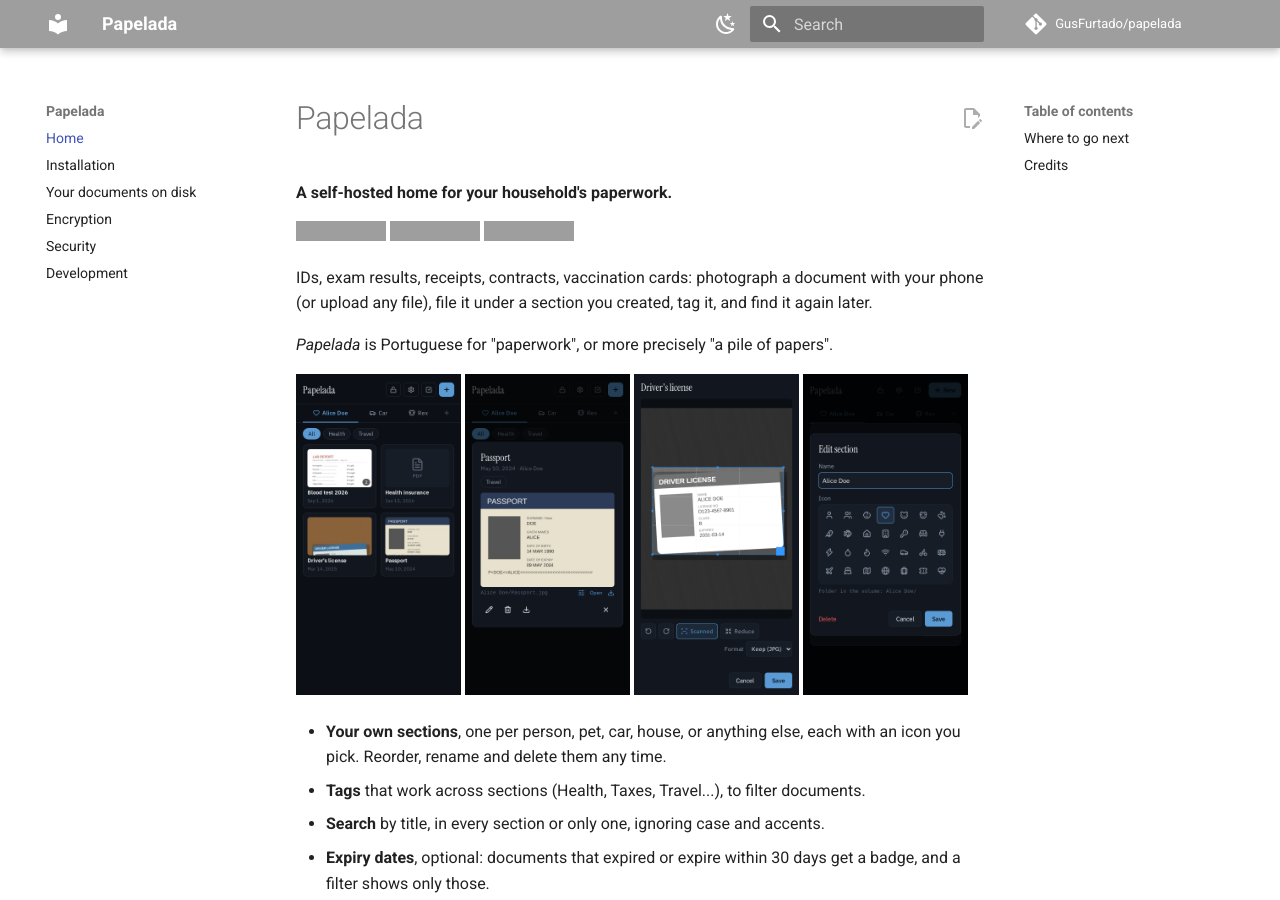
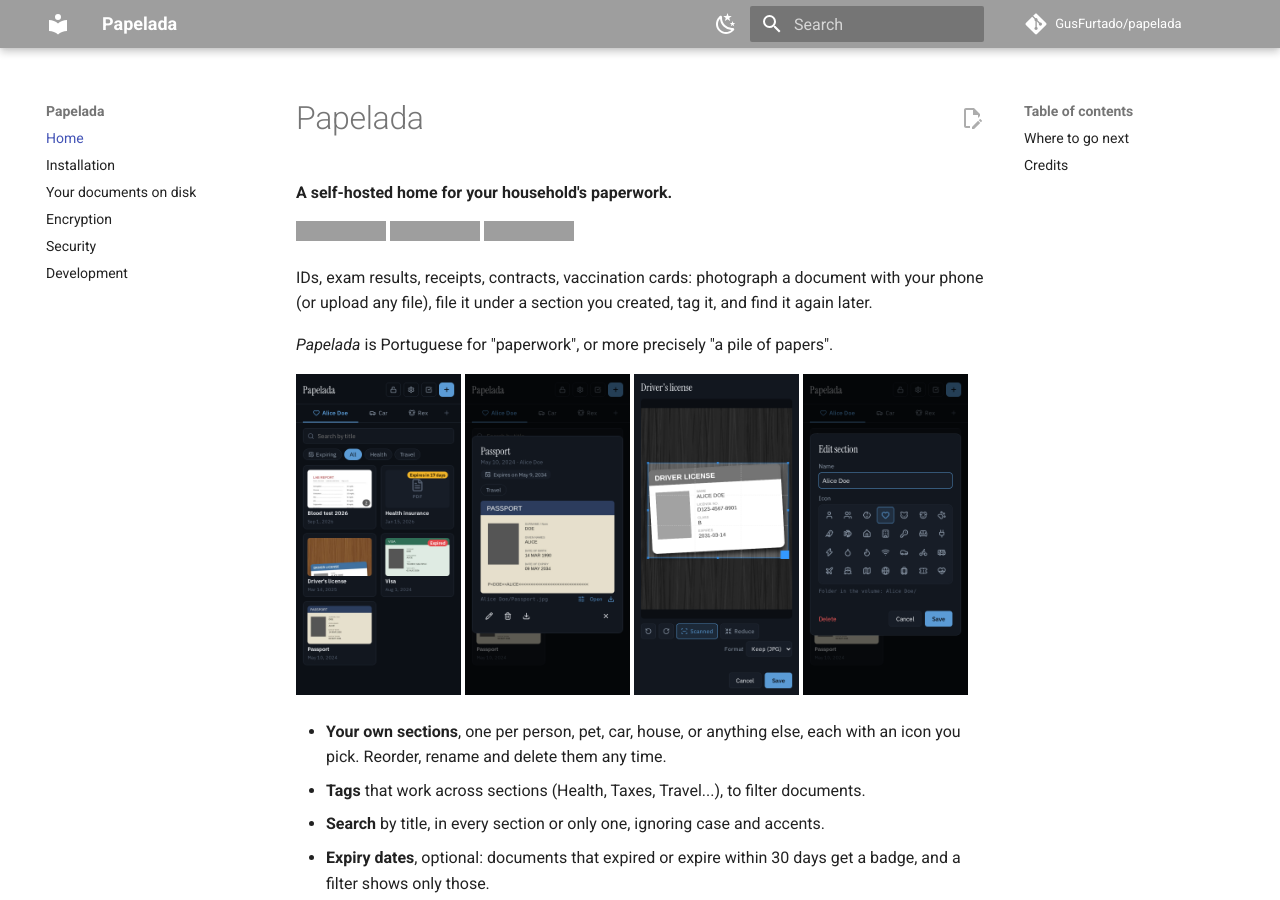
Before and after one commit to GusFurtado/papelada, an MkDocs documentation site: the page built from docs/index.md, in a window 1280 px wide and 900 px high. Built offline with MkDocs 1.6.1 and Material for MkDocs 9.7.7, drawn with Linux system fonts in a browser that asks for light colours; comment, search, counter and statistics services are not loaded; grey boxes are pictures that could not be loaded.

Commit message:
Update the docs screenshots for search and expiry dates (#25)
The list shows the search field, the Expiring chip and both expiry
badges (expiring soon, expired); the document view shows the passport's
expiry date. The page editor and section screenshots are retaken with
the same demo data and the current header, so the four match.

Co-authored-by: Claude Opus 5.5 <noreply@anthropic.com>

```diff
--- a/docs/index.md
+++ b/docs/index.md
@@ -13,8 +13,8 @@ later.
 *Papelada* is Portuguese for "paperwork", or more precisely "a pile of papers".
 
 <p>
-  <img src="assets/screenshot-list.png" width="165" alt="Documents of one section, with tag filters">
-  <img src="assets/screenshot-document.png" width="165" alt="A document, with the path of its file in the volume">
+  <img src="assets/screenshot-list.png" width="165" alt="Documents of one section, with search, filters and expiry badges">
+  <img src="assets/screenshot-document.png" width="165" alt="A document, with its expiry date and the path of its file in the volume">
   <img src="assets/screenshot-editor.png" width="165" alt="The page editor: cropping a photographed card, with the scanned filter on">
   <img src="assets/screenshot-section.png" width="165" alt="Editing a section: name and icon">
 </p>
```
Also changed, not shown: docs/assets/screenshot-document.png, docs/assets/screenshot-editor.png, docs/assets/screenshot-list.png, docs/assets/screenshot-section.png.
